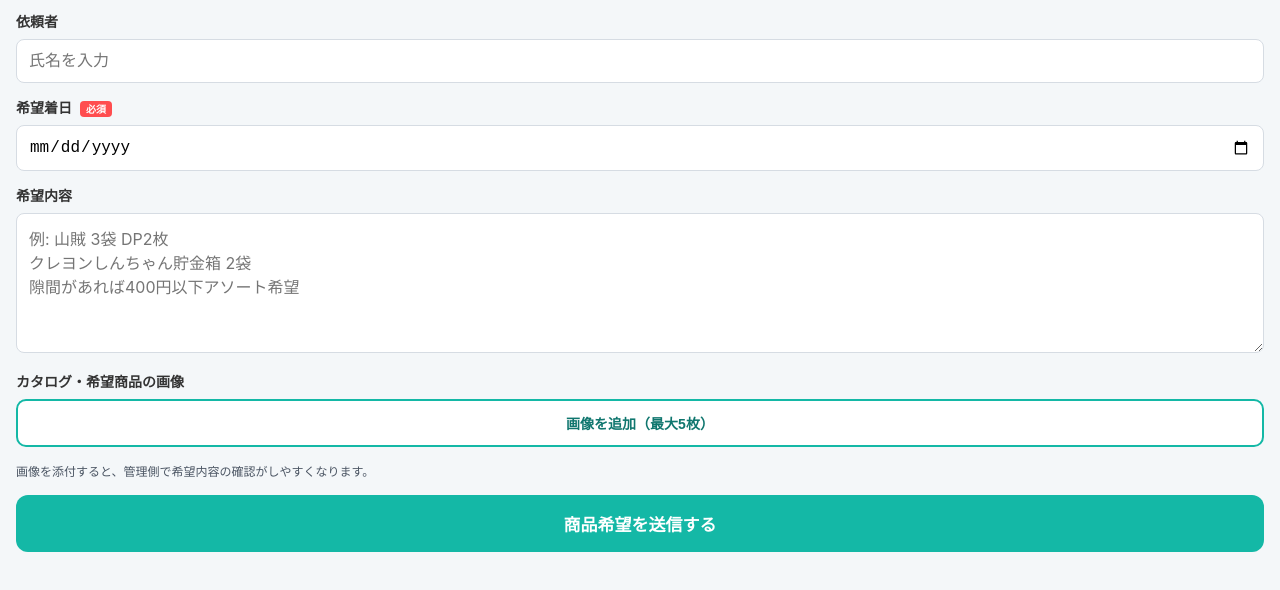
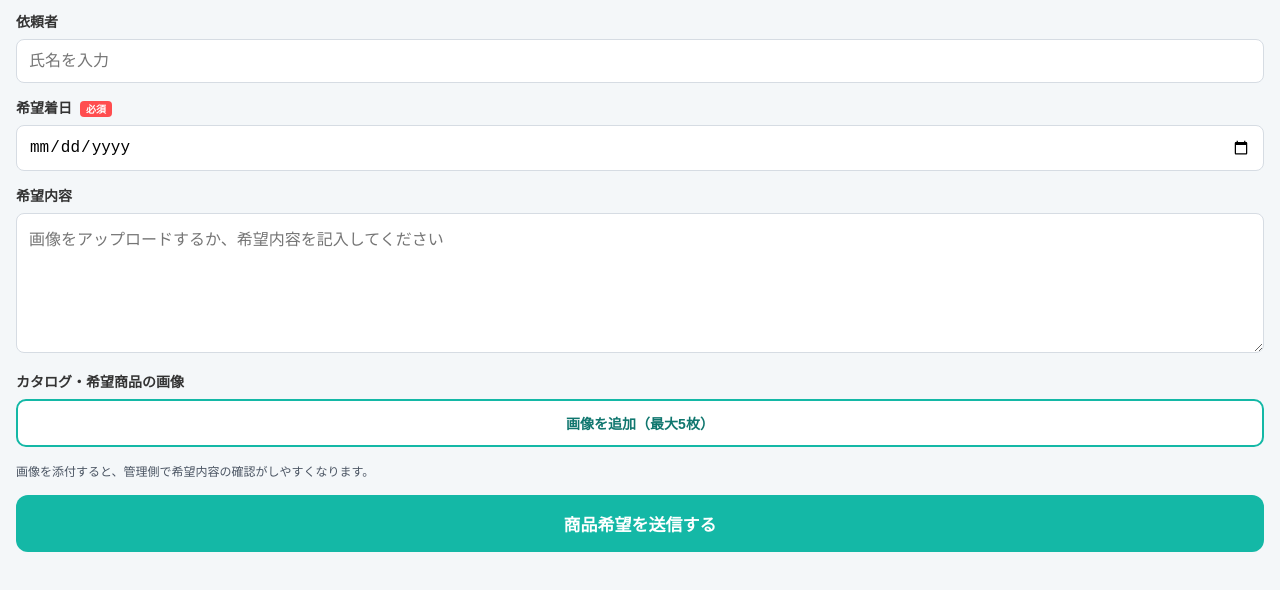
Before and after one commit to Maxim-Ehime/liff-supply-shipping, a website: page product_request.html in a window 1280 px wide. Shown: the part 108-698 px from the top of the page. Drawn offline with Linux system fonts and the light colour scheme.

Commit message:
プレスホルダー更新

```diff
--- a/product_request.html
+++ b/product_request.html
@@ -174,7 +174,7 @@
 
   <div class="form-group">
     <label>希望内容</label>
-    <textarea id="requestText" placeholder="例: 山賊 3袋 DP2枚&#10;クレヨンしんちゃん貯金箱 2袋&#10;隙間があれば400円以下アソート希望"></textarea>
+    <textarea id="requestText" placeholder="画像をアップロードするか、希望内容を記入してください"></textarea>
   </div>
 
   <div class="form-group">
```
